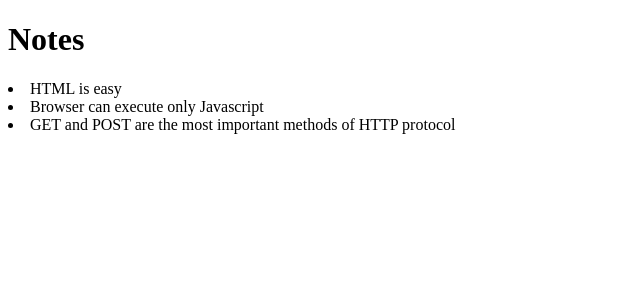
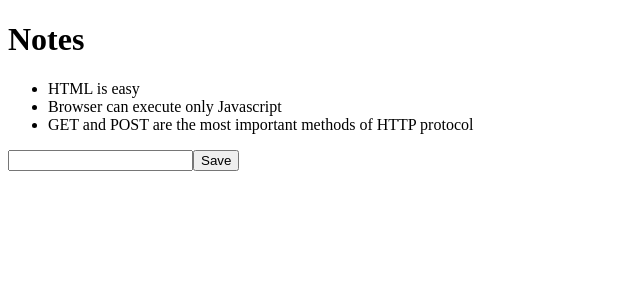
Before and after one commit to AlenaNik/full-stack-course-alena, a React (Create React App) app in the folder part0/: page / in a window 1280 px wide. Shown: the top 300 px of the page, without its empty margins (0-640 px from the left). Built offline with nearby package versions, Linux system fonts and the light colour scheme.

Commit message:
added form

```diff
--- /dev/null
+++ b/part0/src/App.js
@@ -0,0 +1,33 @@
+import Note from "./components/Note";
+import React, { useState } from "react";
+
+const App = (props) => {
+    const [notes, setNotes] = useState(props.notes)
+
+    const addNote = (event) => {
+        event.preventDefault()
+        console.log('button clicked')
+    }
+
+    const rows = () =>
+        notes.map(note => <Note
+            key={note.id}
+            note={note}
+        />
+ )
+
+    return (
+        <div>
+            <h1>Notes</h1>
+            <ul>
+                {rows()}
+            </ul>
+            <form onSubmit={addNote}>
+                <input />
+                <button type="submit">Save</button>
+            </form>
+        </div>
+    )
+}
+
+export default App
--- a/part0/src/Note.js
+++ b/part0/src/components/Note.js
@@ -1,9 +1,8 @@
 import React from 'react';
-
 
 const Note = ({ note }) => {
     return (
-        <li>{note.content}</li>
+       <li>{note.content}</li>
     )
 }
 export default Note;
--- a/part0/src/index.js
+++ b/part0/src/index.js
@@ -1,6 +1,6 @@
 import React from 'react'
 import ReactDOM from 'react-dom'
-import Note from './Note';
+import App from './App'
 
 const notes = [
     {
@@ -23,25 +23,6 @@ const notes = [
     }
 ]
 
-const App = ({notes}) => {
-
-    return (
-        <div>
-            <h1>Notes</h1>
-            {notes.length > 0 ? (
-            notes.map(note => (
-                <Note
-                    key={note.id}
-                    note={note}
-                />
-            ))
-            ) : (
-                <h1>Loading posts...</h1>
-            )}
-        </div>
-    )
-}
-
 ReactDOM.render(
     <App notes={notes} />,
     document.getElementById('root')
```
